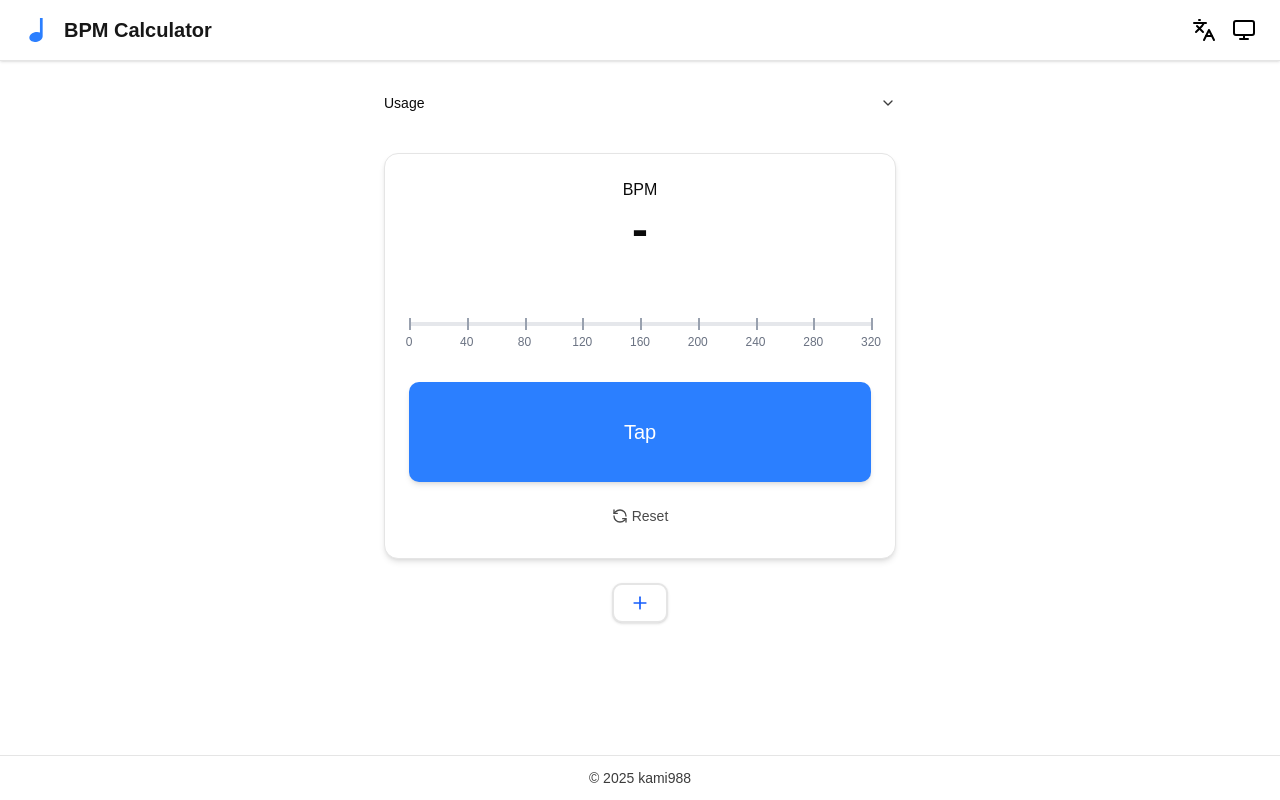
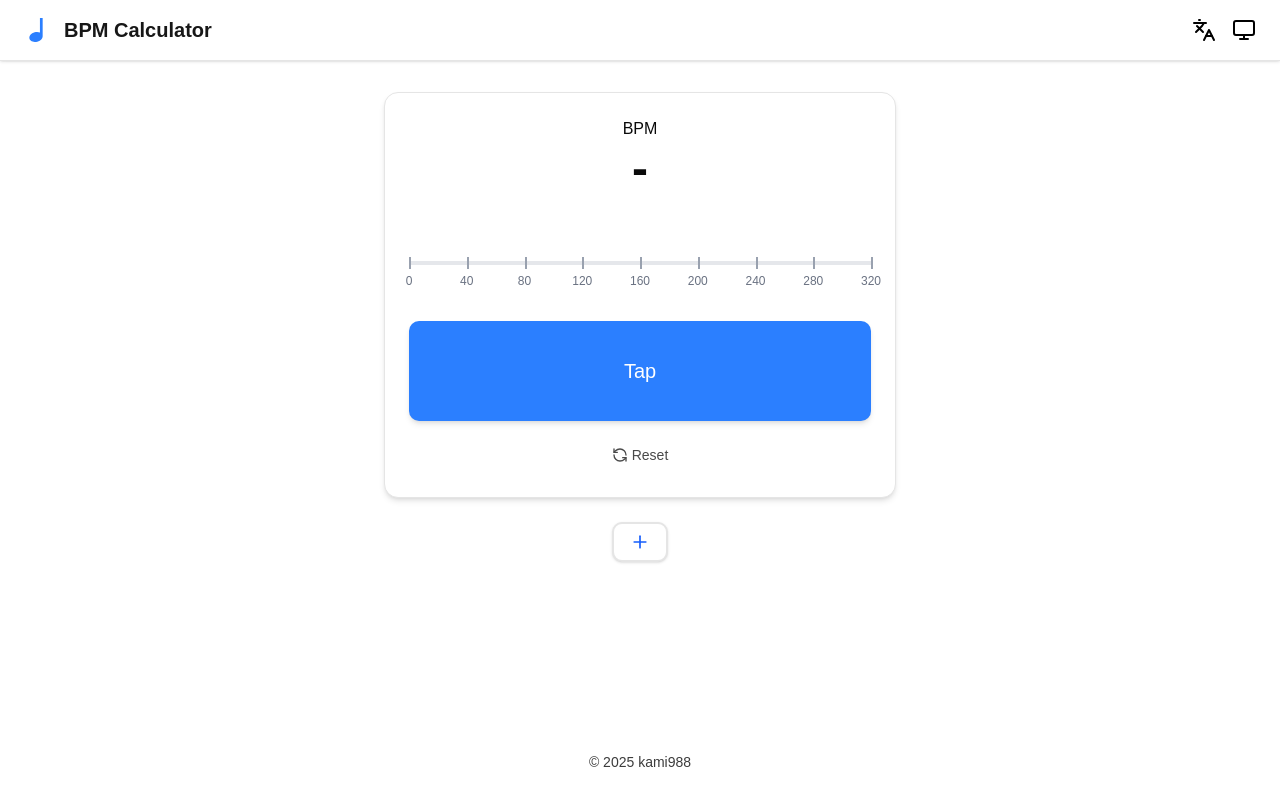
Before and after one commit to kami988/bpm-counter-react, a Next.js app: page / in a window 1280 px wide. Built offline with nearby package versions, Linux system fonts and the light colour scheme.

Commit message:
mod: デザイン修正

```diff
--- a/app/components/layout/Footer.tsx
+++ b/app/components/layout/Footer.tsx
@@ -4,8 +4,8 @@
 
 const Footer = () => {
   return (
-    <footer className="border-t">
-      <div className="max-w-7xl mx-auto px-4 py-3 sm:px-6">
+    <footer>
+      <div className="max-w-7xl mx-auto px-4 py-7 sm:px-6">
         <p className="text-center text-sm text-muted-foreground">
           © 2025{" "}
           <a href="https://x.com/kami_9808" target="_blank">
--- a/app/components/layout/Header.tsx
+++ b/app/components/layout/Header.tsx
@@ -4,7 +4,7 @@
 
 const Header = () => {
   return (
-    <header className="shadow-sm border-b">
+    <header className="fixed top-0 left-0 w-full shadow-sm border-b bg-background z-50">
       <meta
         name="google-adsense-account"
         content="ca-pub-7976880670660861"
```
